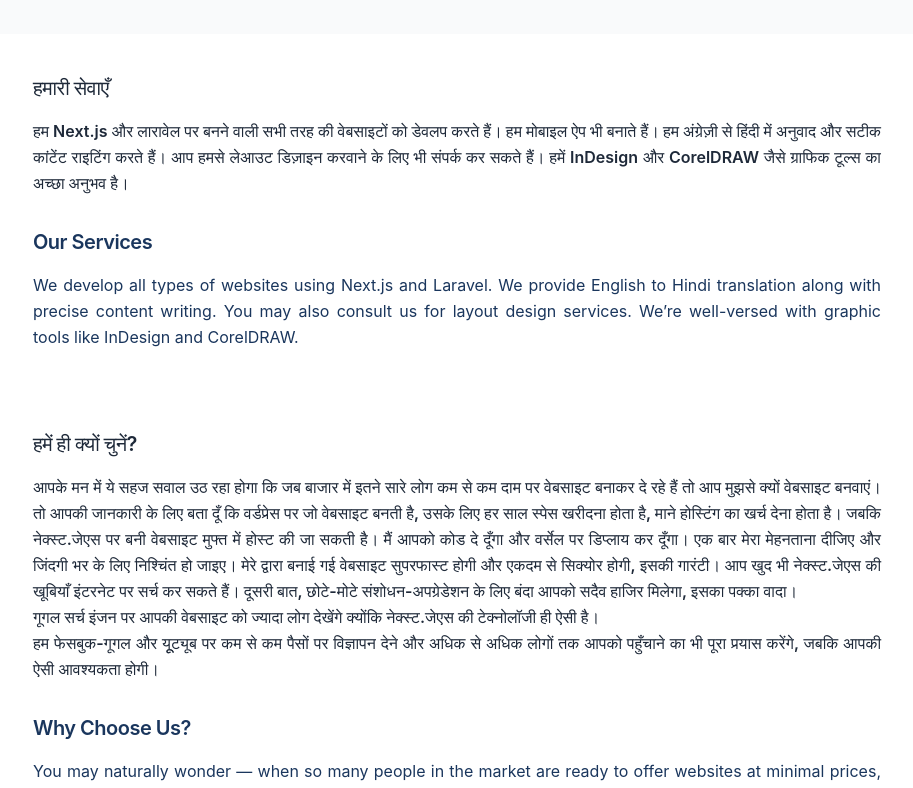
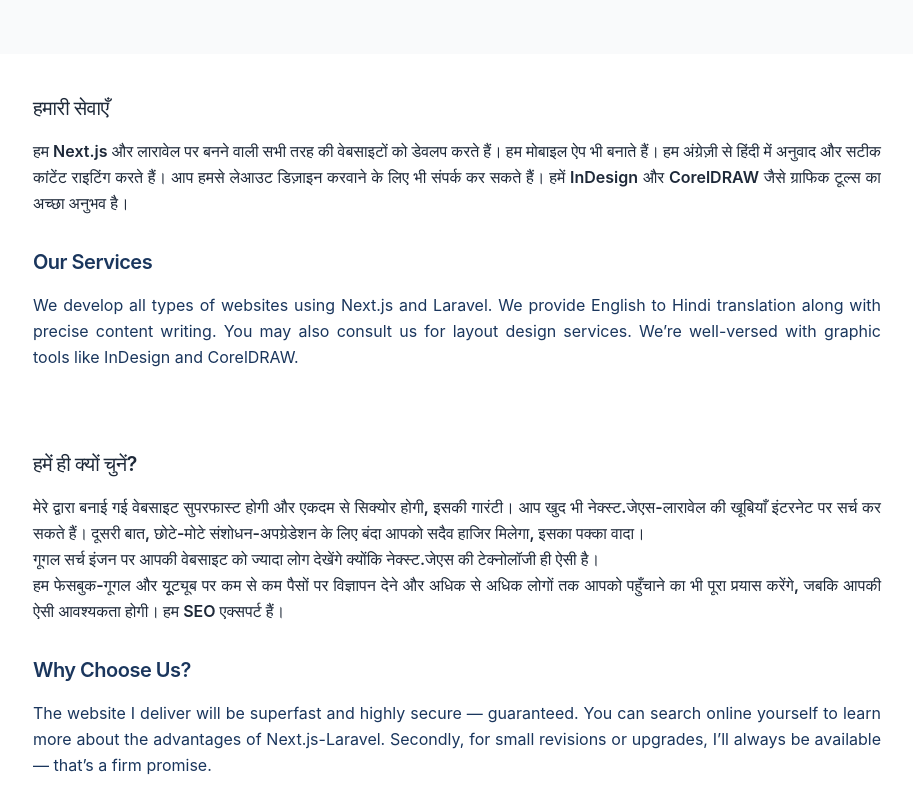
Before and after one commit to kp1153/creativesolutions, a Next.js app: page / in a window 1280 px wide. Shown: the part 2772-3560 px from the top of the page, without its empty margins (183-1096 px from the left). Built offline with nearby package versions, Linux system fonts and the light colour scheme; no server answers.

Commit message:
force deploy

```diff
--- a/components/HeroSection.js
+++ b/components/HeroSection.js
@@ -149,7 +149,7 @@ const HeroSection = () => {
                 <li className="flex items-start gap-3 text-white/90">
                   <span className="text-green-400 mt-1">✅</span>
                   <span>
-                    बिल्कुल फ्री होस्टिंग - Vercel पर, लारावेल की काफी सस्ती
+                    नई वेबसाइट बनवाने पर होस्टिंग हमारी तरफ से लेकिन अगर आपकी पुरानी वेबसाइट है तो लारावेल की काफी सस्ती
                     होस्टिंग
                   </span>
                 </li>
--- a/components/Why-Us.js
+++ b/components/Why-Us.js
@@ -5,21 +5,14 @@ export default function WhyUs() {
       <div className="font-semibold">
         <h2 className="text-xl font-bold mb-4">हमें ही क्यों चुनें?</h2>
         <p>
-          आपके मन में ये सहज सवाल उठ रहा होगा कि जब बाजार में इतने सारे लोग कम
-          से कम दाम पर वेबसाइट बनाकर दे रहे हैं तो आप मुझसे क्यों वेबसाइट
-          बनवाएं। तो आपकी जानकारी के लिए बता दूँ कि वर्डप्रेस पर जो वेबसाइट बनती
-          है, उसके लिए हर साल स्पेस खरीदना होता है, माने होस्टिंग का खर्च देना
-          होता है। जबकि नेक्स्ट.जेएस पर बनी वेबसाइट मुफ्त में होस्ट की जा सकती
-          है। मैं आपको कोड दे दूँगा और वर्सेल पर डिप्लाय कर दूँगा। एक बार मेरा
-          मेहनताना दीजिए और जिंदगी भर के लिए निश्चिंत हो जाइए। मेरे द्वारा बनाई
-          गई वेबसाइट सुपरफास्ट होगी और एकदम से सिक्योर होगी, इसकी गारंटी। आप खुद
-          भी नेक्स्ट.जेएस की खूबियाँ इंटरनेट पर सर्च कर सकते हैं। दूसरी बात,
-          छोटे-मोटे संशोधन-अपग्रेडेशन के लिए बंदा आपको सदैव हाजिर मिलेगा, इसका
-          पक्का वादा। <br></br>गूगल सर्च इंजन पर आपकी वेबसाइट को ज्यादा लोग
-          देखेंगे क्योंकि नेक्स्ट.जेएस की टेक्नोलॉजी ही ऐसी है। <br></br>हम
-          फेसबुक-गूगल और यूूट्यूब पर कम से कम पैसों पर विज्ञापन देने और अधिक से
-          अधिक लोगों तक आपको पहुँचाने का भी पूरा प्रयास करेंगे, जबकि आपकी ऐसी
-          आवश्यकता होगी।
+          मेरे द्वारा बनाई गई वेबसाइट सुपरफास्ट होगी और एकदम से सिक्योर होगी,
+          इसकी गारंटी। आप खुद भी नेक्स्ट.जेएस-लारावेल की खूबियाँ इंटरनेट पर सर्च
+          कर सकते हैं। दूसरी बात, छोटे-मोटे संशोधन-अपग्रेडेशन के लिए बंदा आपको
+          सदैव हाजिर मिलेगा, इसका पक्का वादा। <br></br>गूगल सर्च इंजन पर आपकी
+          वेबसाइट को ज्यादा लोग देखेंगे क्योंकि नेक्स्ट.जेएस की टेक्नोलॉजी ही
+          ऐसी है। <br></br>हम फेसबुक-गूगल और यूूट्यूब पर कम से कम पैसों पर
+          विज्ञापन देने और अधिक से अधिक लोगों तक आपको पहुँचाने का भी पूरा प्रयास
+          करेंगे, जबकि आपकी ऐसी आवश्यकता होगी। हम SEO एक्सपर्ट हैं।
         </p>
       </div>
 
@@ -27,16 +20,10 @@ export default function WhyUs() {
       <div className="text-[#1A365D]">
         <h2 className="text-xl font-bold mb-4">Why Choose Us?</h2>
         <p>
-          You may naturally wonder — when so many people in the market are ready
-          to offer websites at minimal prices, why should you get one made by
-          me? For your awareness: websites built with WordPress require annual
-          hosting space, meaning yearly charges. In contrast, a website built
-          with Next.js can be hosted for free. I’ll provide you with the code
-          and deploy it on Vercel. Pay once for my effort, and be worry-free for
-          life. The website I deliver will be superfast and highly secure —
+          The website I deliver will be superfast and highly secure —
           guaranteed. You can search online yourself to learn more about the
-          advantages of Next.js. Secondly, for small revisions or upgrades, I’ll
-          always be available — that’s a firm promise.
+          advantages of Next.js-Laravel. Secondly, for small revisions or
+          upgrades, I’ll always be available — that’s a firm promise.
         </p>
       </div>
     </section>
--- a/components/WorkProcess.jsx
+++ b/components/WorkProcess.jsx
@@ -18,7 +18,7 @@ export default function WorkProcess() {
     },
     {
       number: "03",
-      title: "फ्री होस्टिंग के लिए",
+      title: "होस्टिंग के लिए",
       icon: "🚀",
       description:
         "प्रोजेक्ट को GitHub पर पुश किया जाता है और फिर वहाँ से उसे वर्सेल पर कनेक्ट कर दिया जाता है, जिससे होस्टिंग फ्री में मिल सके।",
```
